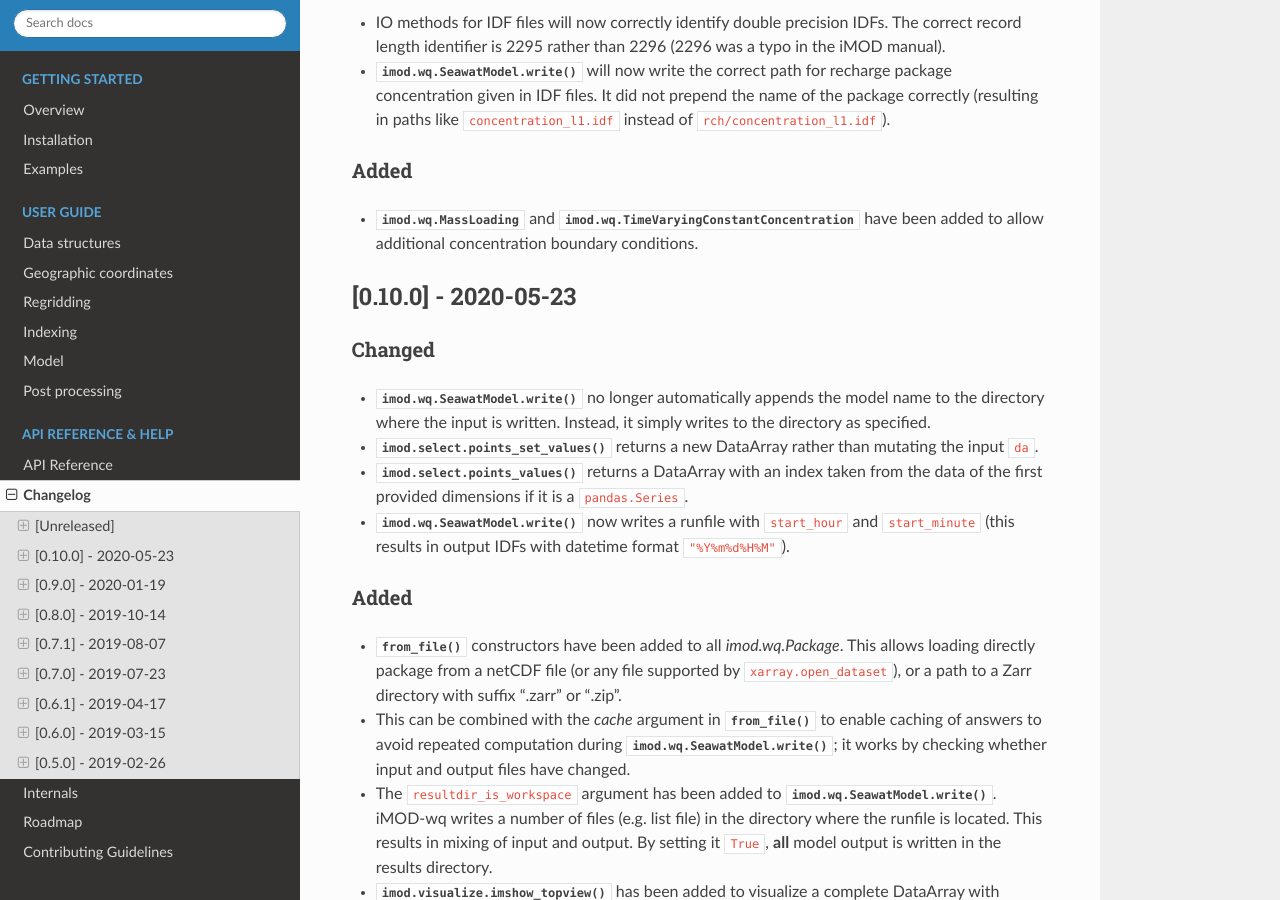
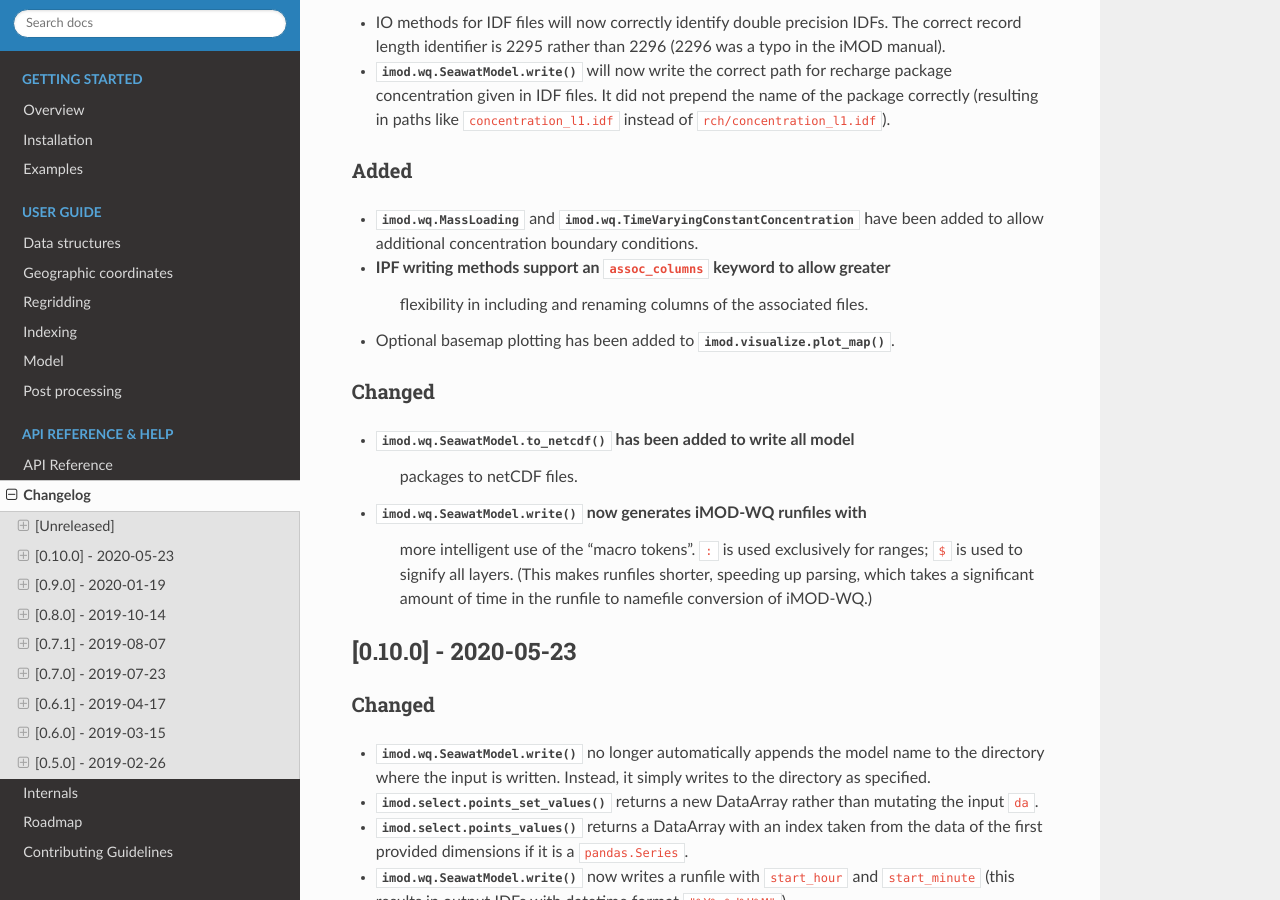
Before and after one commit to Deltares/imod-python, a Sphinx documentation site: the page built from docs/changelog.rst, in a window 1280 px wide and 900 px high, scrolled down 351 px. Built offline with Sphinx 7.4.7 and the Read the Docs theme 2.0.0, drawn with Linux system fonts in a browser that asks for light colours; the version number could not be read and is left out.

Commit message:
Update changelog for the past few months

```diff
--- a/docs/changelog.rst
+++ b/docs/changelog.rst
@@ -24,6 +24,19 @@ Added
 -  :class:`imod.wq.MassLoading` and
    :class:`imod.wq.TimeVaryingConstantConcentration` have been added to allow
    additional concentration boundary conditions.
+- IPF writing methods support an ``assoc_columns`` keyword to allow greater
+   flexibility in including and renaming columns of the associated files.
+- Optional basemap plotting has been added to :meth:`imod.visualize.plot_map()`.
+
+Changed
+~~~~~~~
+- :meth:`imod.wq.SeawatModel.to_netcdf()` has been added to write all model
+   packages to netCDF files.
+- :meth:`imod.wq.SeawatModel.write()` now generates iMOD-WQ runfiles with
+   more intelligent use of the "macro tokens". ``:`` is used exclusively for
+   ranges; ``$`` is used to signify all layers. (This makes runfiles shorter,
+   speeding up parsing, which takes a significant amount of time in the runfile
+   to namefile conversion of iMOD-WQ.)
 
 [0.10.0] - 2020-05-23
 ---------------------
```
